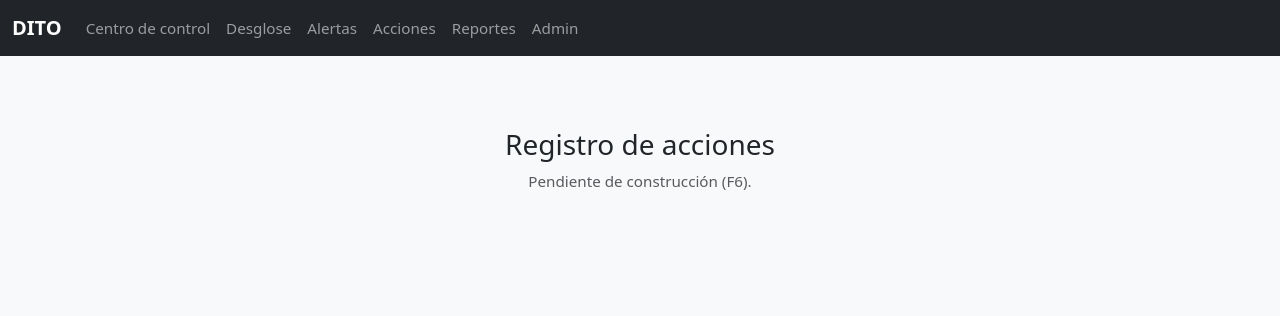
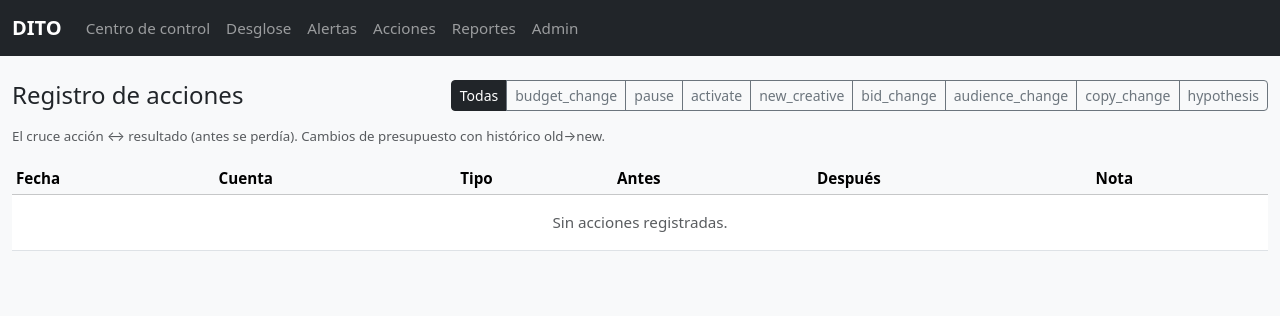
Before and after one commit to CharlieStraffon/SoldaDito, a Flask app: page /acciones in a window 1280 px wide. Shown: the top 316 px of the page. Run offline with Flask 3, Linux system fonts and the light colour scheme.

Commit message:
F6: ActionLog (presupuestos con histórico) + MeasurementProfile visible
- actions.py: log_action / change_budget (old->new histórico, append-only); recent/all
- /acciones: registro filtrable por tipo; +Registrar inline en el detalle de cuenta
- MeasurementProfile editable en el detalle; bandera de riesgo offline_import=NO en leads
- Cruce acción<->resultado junto a la tendencia diaria
- 32 tests verdes

Co-Authored-By: Claude Opus 4.8 (1M context) <noreply@anthropic.com>

```diff
--- a/webapp/routes/actions.py
+++ b/webapp/routes/actions.py
@@ -1,9 +1,37 @@
-"""ActionLog (F6). Stub en F0."""
-from flask import Blueprint, render_template
+"""ActionLog (F6): registro de acciones (presupuestos con histórico + hipótesis)."""
+from flask import Blueprint, abort, flash, redirect, render_template, request, url_for
+
+from ..constants import ACTION_BUDGET_CHANGE, ACTION_TYPES, PLATFORM_LABELS
+from ..csrf import require_csrf
+from ..database import db
+from ..models import Account
+from ..services import actions as act_svc
 
 actions_bp = Blueprint("actions", __name__)
 
 
 @actions_bp.route("/acciones")
 def index():
-    return render_template("placeholder.html", title="Registro de acciones", phase="F6")
+    action_type = request.args.get("type")
+    entries = act_svc.all_actions(action_type=action_type)
+    return render_template("actions.html", entries=entries, action_types=ACTION_TYPES,
+                           current_type=action_type, platform_labels=PLATFORM_LABELS)
+
+
+@actions_bp.route("/acciones/account/<int:account_id>/new", methods=["POST"])
+def create(account_id):
+    require_csrf()
+    account = db.session.get(Account, account_id)
+    if not account:
+        abort(404)
+    action_type = request.form.get("action_type", "hypothesis")
+    note = request.form.get("note")
+    if action_type == ACTION_BUDGET_CHANGE:
+        act_svc.change_budget(account, request.form.get("new_value"), note=note)
+        flash("Cambio de presupuesto registrado (con histórico).", "success")
+    else:
+        act_svc.log_action(account, action_type,
+                           old_value=request.form.get("old_value"),
+                           new_value=request.form.get("new_value"), note=note)
+        flash("Acción registrada.", "success")
+    return redirect(request.referrer or url_for("accounts.detail", account_id=account_id))
--- a/webapp/services/account_detail.py
+++ b/webapp/services/account_detail.py
@@ -26,6 +26,8 @@ def build(account, start, end):
         Alert.query.filter(Alert.account_id == account.id, Alert.status != ALERT_RESOLVED)
         .order_by(Alert.date.desc()).limit(10).all()
     )
+    from . import actions as act_svc
+    recent_actions = act_svc.recent(account.id)
 
     return {
         "account": account,
@@ -39,4 +41,6 @@ def build(account, start, end):
         "period": (start, end),
         "prior": (p_start, p_end),
         "alerts": active_alerts,
+        "actions": recent_actions,
+        "measurement": account.measurement,
     }
--- /dev/null
+++ b/webapp/services/actions.py
@@ -0,0 +1,48 @@
+"""ActionLog (append-only): el cruce acción <-> resultado, antes perdido (dolor #1 Irving).
+
+Captura al menos budget_change con histórico (old/new) + hipótesis. Otros tipos se suman.
+"""
+from datetime import datetime
+
+from ..constants import ACTION_BUDGET_CHANGE, ACTION_TYPES
+from ..database import db
+from ..models import ActionLog
+
+
+def log_action(account, action_type, old_value=None, new_value=None, note=None, by_id=None, at=None):
+    if action_type not in ACTION_TYPES:
+        action_type = "hypothesis"
+    entry = ActionLog(
+        account_id=account.id,
+        action_type=action_type,
+        old_value=str(old_value) if old_value is not None else None,
+        new_value=str(new_value) if new_value is not None else None,
+        note=note,
+        by_id=by_id,
+        at=at or datetime.utcnow(),
+    )
+    db.session.add(entry)
+    db.session.commit()
+    return entry
+
+
+def change_budget(account, new_budget, note=None, by_id=None):
+    """Cambia el presupuesto de la cuenta y registra el histórico (old -> new)."""
+    old = account.monthly_budget
+    account.monthly_budget = float(new_budget) if new_budget not in (None, "") else None
+    entry = log_action(account, ACTION_BUDGET_CHANGE, old_value=old,
+                       new_value=account.monthly_budget, note=note, by_id=by_id)
+    db.session.commit()
+    return entry
+
+
+def recent(account_id, limit=20):
+    return (ActionLog.query.filter_by(account_id=account_id)
+            .order_by(ActionLog.at.desc()).limit(limit).all())
+
+
+def all_actions(action_type=None, limit=200):
+    q = ActionLog.query
+    if action_type:
+        q = q.filter_by(action_type=action_type)
+    return q.order_by(ActionLog.at.desc()).limit(limit).all()
--- /dev/null
+++ b/webapp/templates/actions.html
@@ -0,0 +1,31 @@
+{% extends "base.html" %}
+{% block title %}Registro de acciones{% endblock %}
+{% block content %}
+<div class="d-flex justify-content-between align-items-center mb-3">
+  <h1 class="h4 mb-0">Registro de acciones</h1>
+  <div class="btn-group btn-group-sm">
+    <a class="btn {{ 'btn-dark' if not current_type else 'btn-outline-secondary' }}" href="{{ url_for('actions.index') }}">Todas</a>
+    {% for t in action_types %}
+    <a class="btn {{ 'btn-dark' if current_type==t else 'btn-outline-secondary' }}" href="?type={{ t }}">{{ t }}</a>
+    {% endfor %}
+  </div>
+</div>
+<p class="small text-muted">El cruce acción ↔ resultado (antes se perdía). Cambios de presupuesto con histórico old→new.</p>
+<div class="table-responsive"><table class="table table-sm align-middle">
+  <thead class="table-light"><tr><th>Fecha</th><th>Cuenta</th><th>Tipo</th><th>Antes</th><th>Después</th><th>Nota</th></tr></thead>
+  <tbody>
+  {% for e in entries %}
+    <tr>
+      <td class="small">{{ e.at.strftime('%Y-%m-%d %H:%M') }}</td>
+      <td><a href="{{ url_for('accounts.detail', account_id=e.account_id) }}" class="text-decoration-none">{{ e.account.name }}</a></td>
+      <td><span class="badge text-bg-info">{{ e.action_type }}</span></td>
+      <td class="metric-num">{{ e.old_value or '—' }}</td>
+      <td class="metric-num">{{ e.new_value or '—' }}</td>
+      <td class="small">{{ e.note or '' }}</td>
+    </tr>
+  {% else %}
+    <tr><td colspan="6" class="text-center text-muted py-3">Sin acciones registradas.</td></tr>
+  {% endfor %}
+  </tbody>
+</table></div>
+{% endblock %}
```
Also changed, not shown: tests/test_actions.py (added, +45 -0 lines), webapp/routes/accounts.py (+26 -2 lines), webapp/templates/account_detail.html (+64 -0 lines).
